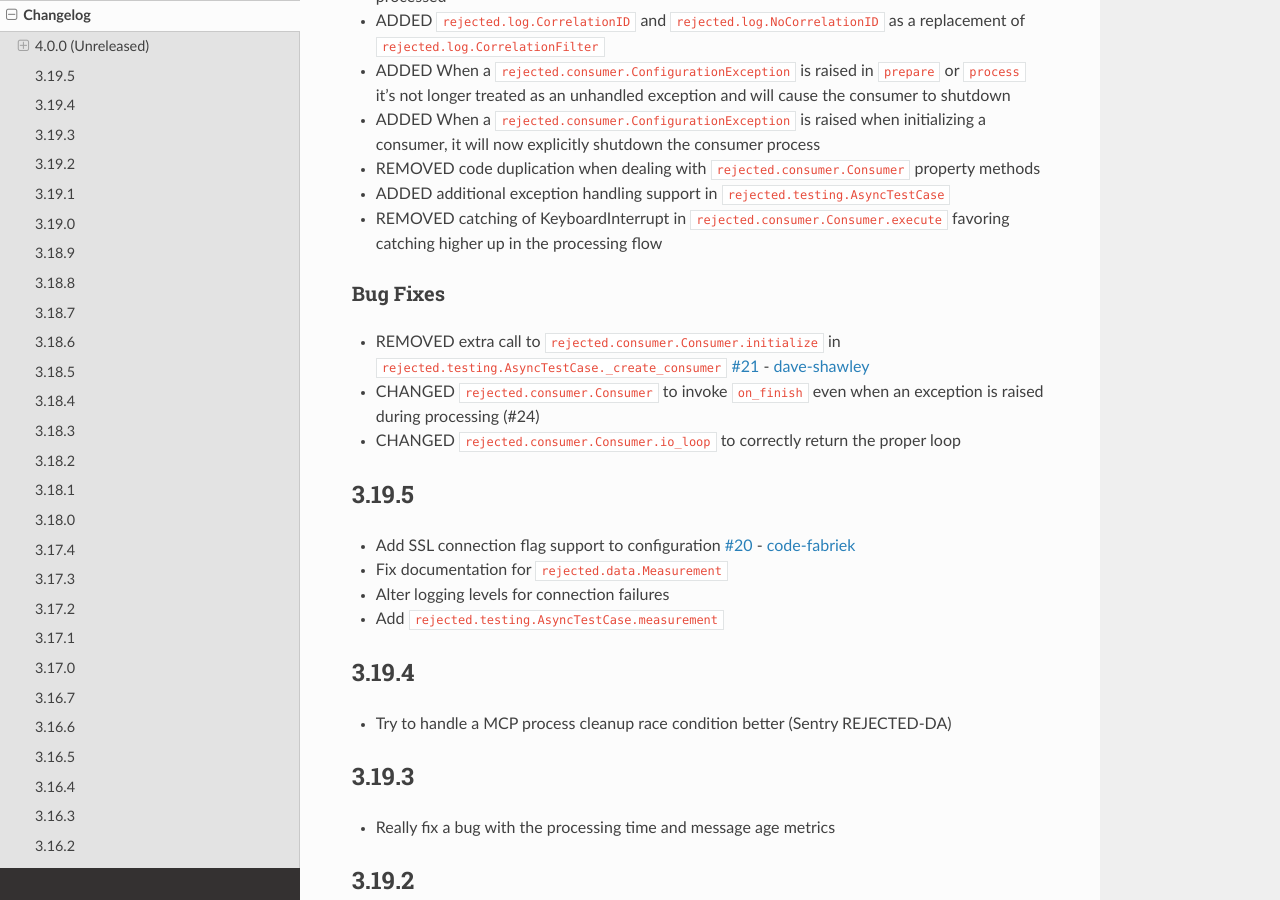
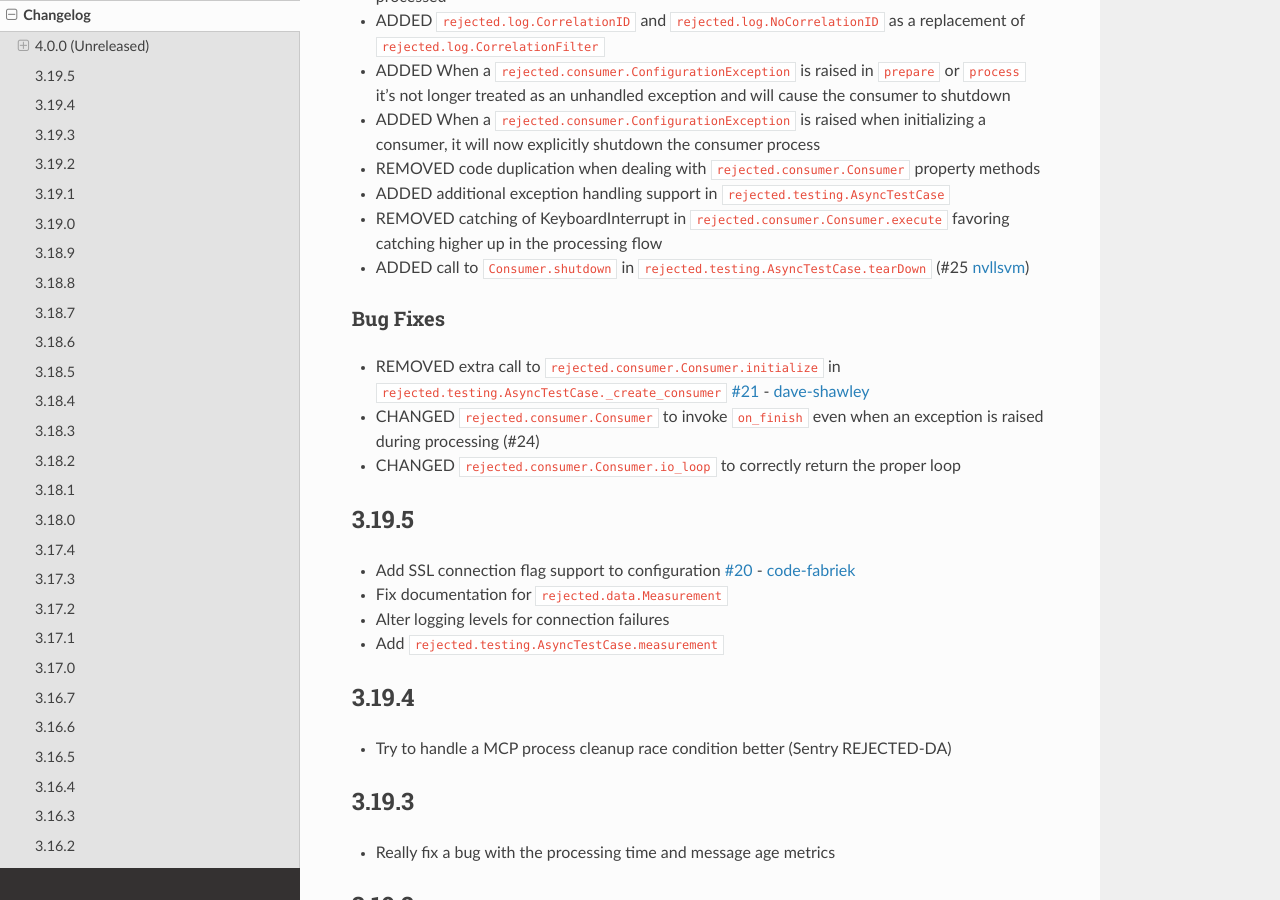
Before and after one commit to gmr/rejected, a Sphinx documentation site: the page built from docs/history.rst, in a window 1280 px wide and 900 px high, scrolled down 801 px. Built offline with Sphinx 7.4.7 and the Read the Docs theme 2.0.0, drawn with Linux system fonts in a browser that asks for light colours.

Commit message:
Update release notes for #25

```diff
--- a/docs/history.rst
+++ b/docs/history.rst
@@ -29,6 +29,7 @@ Other Changes
 - REMOVED code duplication when dealing with ``rejected.consumer.Consumer`` property methods
 - ADDED additional exception handling support in ``rejected.testing.AsyncTestCase``
 - REMOVED catching of KeyboardInterrupt in ``rejected.consumer.Consumer.execute`` favoring catching higher up in the processing flow
+- ADDED call to ``Consumer.shutdown`` in ``rejected.testing.AsyncTestCase.tearDown`` (#25 `nvllsvm <https://github.com/nvllsvm>`_)
 
 Bug Fixes
 ^^^^^^^^^
```
